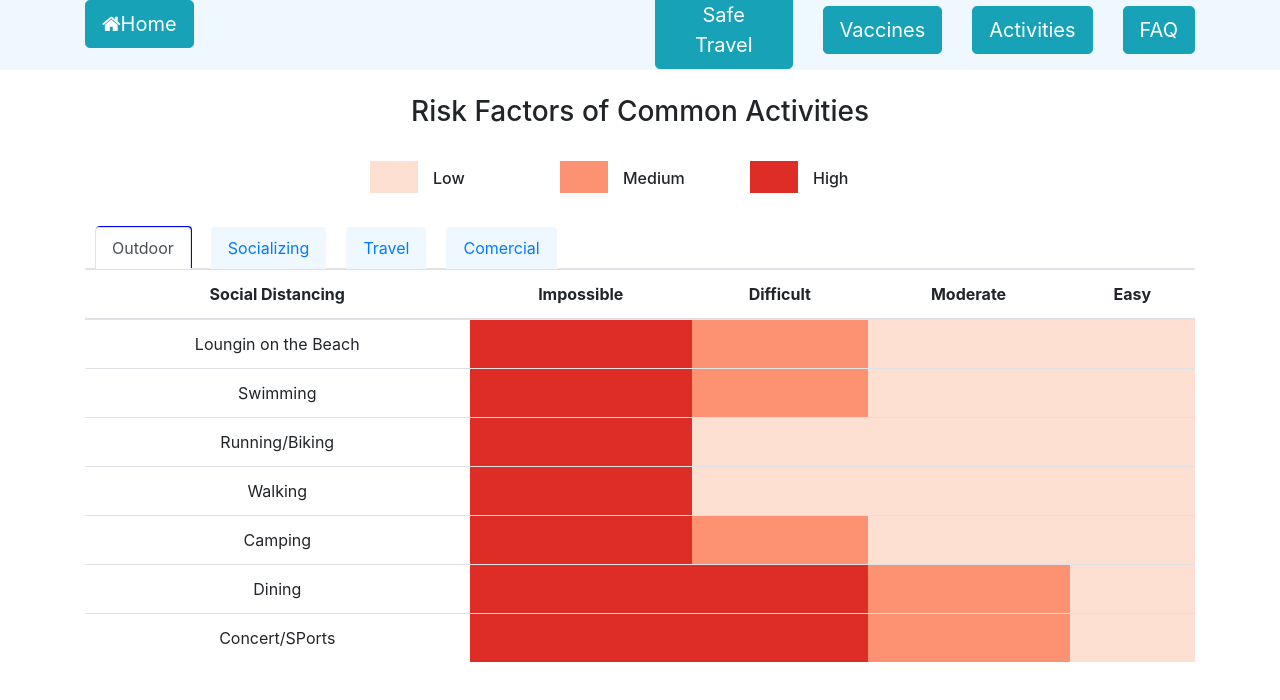
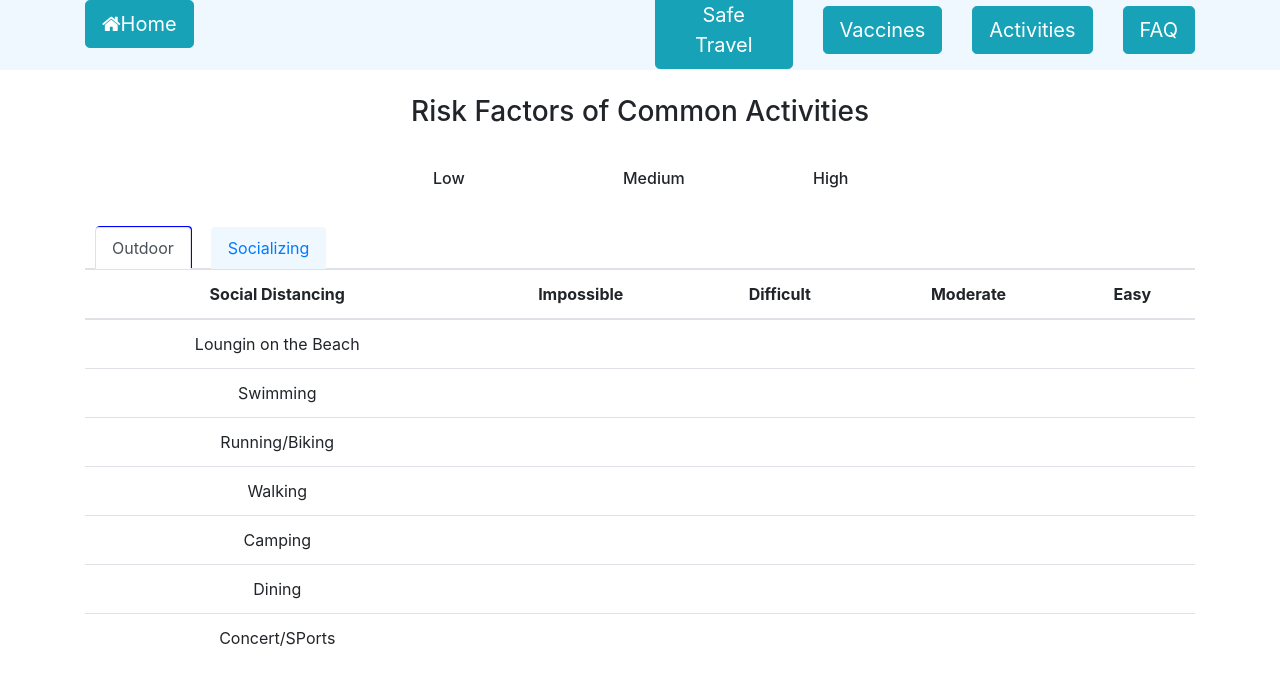
Before and after one commit to CarlaFloricel/cs522-covid-app, a React (Create React App) app: page /activities in a window 1280 px wide. Shown: the top 700 px of the page. Built offline with nearby package versions, Linux system fonts and the light colour scheme.

Commit message:
removed some styling in the activitys so we can make it look better when we re add them in

```diff
--- a/src/components/activities/activities.component.jsx
+++ b/src/components/activities/activities.component.jsx
@@ -25,16 +25,16 @@ const activityData = [
     {type: "Socializing", name: "Visiting Friends", risk: ['high','medium','low','low']},
     {type: "Socializing", name: "Indoor Party", risk: ['high','high','medium','low']},
 
-    {type: "Travel", name: "Hotel stay", risk: ['high','medium','low','low']},
-    {type: "Travel", name: "Public Transport", risk: ['high','low','low','low']},
-    {type: "Travel", name: "Taxi/Uber", risk: ['high','low','low','low']},
-    {type: "Travel", name: "Flying", risk: ['high','medium','low','low']},
+    // {type: "Travel", name: "Hotel stay", risk: ['high','medium','low','low']},
+    // {type: "Travel", name: "Public Transport", risk: ['high','low','low','low']},
+    // {type: "Travel", name: "Taxi/Uber", risk: ['high','low','low','low']},
+    // {type: "Travel", name: "Flying", risk: ['high','medium','low','low']},
 
-    {type: "Comercial", name: "Retail Stores", risk: ['high','medium','low','low']},
-    {type: "Comercial", name: "Groceries", risk: ['high','medium','low','low']},
-    {type: "Comercial", name: "Haircut/Salon", risk: ['high','low','low','low']},
-    {type: "Comercial", name: "Ordering Takeout", risk: ['high','low','low','low']},
-    {type: "Comercial", name: "Gym", risk: ['high','medium','low','low']},
+    // {type: "Comercial", name: "Retail Stores", risk: ['high','medium','low','low']},
+    // {type: "Comercial", name: "Groceries", risk: ['high','medium','low','low']},
+    // {type: "Comercial", name: "Haircut/Salon", risk: ['high','low','low','low']},
+    // {type: "Comercial", name: "Ordering Takeout", risk: ['high','low','low','low']},
+    // {type: "Comercial", name: "Gym", risk: ['high','medium','low','low']},
 ]
 
 class Activities extends React.Component {
--- a/src/components/activities/activities.styles.css
+++ b/src/components/activities/activities.styles.css
@@ -22,10 +22,10 @@
     margin-left: -2em;
 }
 
-.lowRisk{
+/* .lowRisk{
     background: #fee0d2;
     fill: #fee0d2
-}
+} */
 
 .nav-item{
     background: aliceblue;
@@ -37,7 +37,7 @@
     box-shadow: 1px -1px blue;
 }
 
-.medRisk, .mediumRisk{
+/* .medRisk, .mediumRisk{
     background: #fc9272;
     fill: #fc9272;
 }
@@ -45,7 +45,7 @@
 .highRisk{
    background: #de2d26;
    fill: #de2d26;
-}
+} */
 
 .activityTable{
     margin-top: 2em;
```
